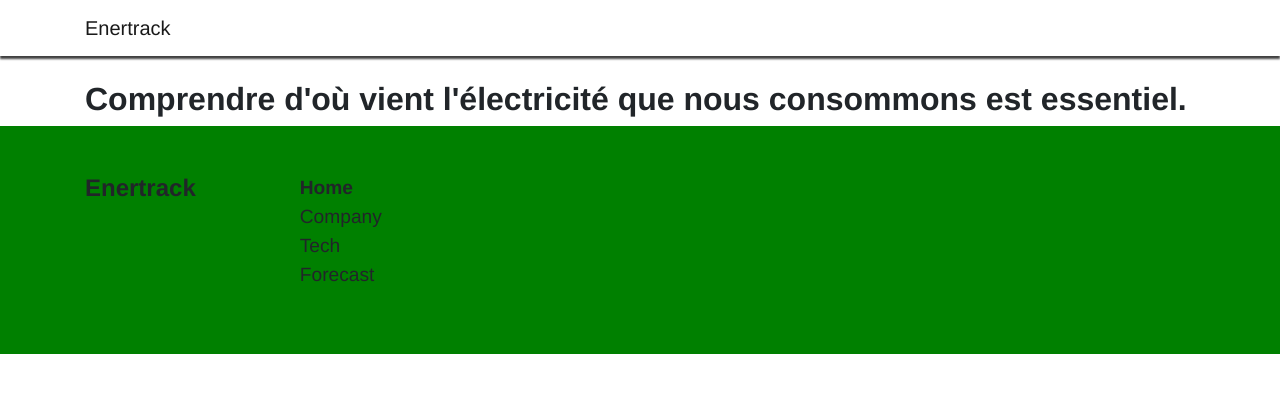
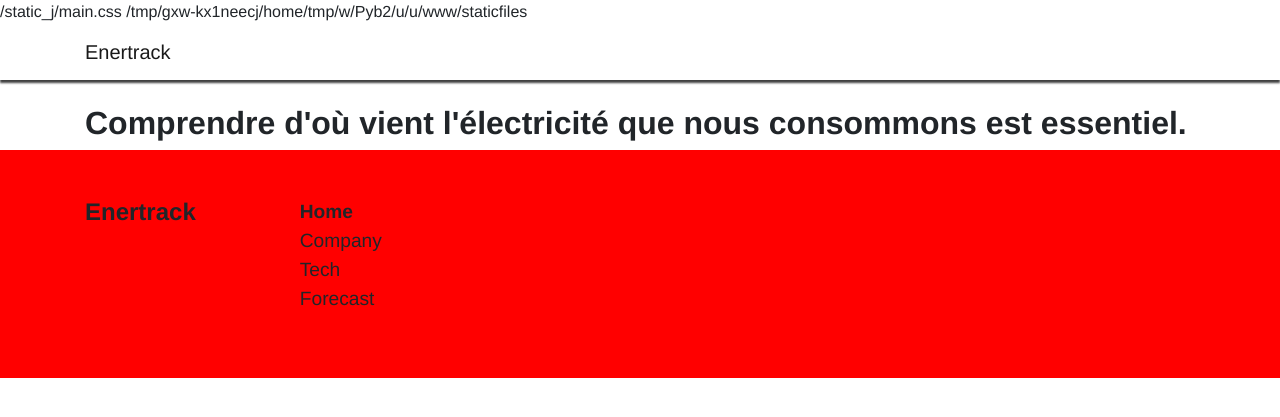
Before and after one commit to SimonLembeye/enertrack, a Django app: page / in a window 1280 px wide. Shown: the top 417 px of the page. Run offline with Django 3.2, Linux system fonts and the light colour scheme; some libraries are stand-ins or nearby versions.

Commit message:
chg: mv static files

```diff
--- a/enertrack/views.py
+++ b/enertrack/views.py
@@ -1,6 +1,8 @@
 import datetime
 from django.shortcuts import render
 from pytz import timezone
+
+from mysite import settings
 
 
 def index(request):
@@ -9,5 +11,5 @@ def index(request):
 
     print(today.year, today.month, today.hour)
 
-    context = {}
+    context = {'var': settings.STATIC_ROOT}
     return render(request, "enertrack/home.html", context)
--- a/mysite/settings.py
+++ b/mysite/settings.py
@@ -30,7 +30,7 @@ environ.Env.read_env()
 SECRET_KEY = env("SECRET_KEY")
 
 # SECURITY WARNING: don't run with debug turned on in production!
-DEBUG = False
+DEBUG = True
 
 ALLOWED_HOSTS = ["0.0.0.0", "127.0.0.1", "localhost", "enertrack.herokuapp.com"]
 
@@ -124,7 +124,7 @@ USE_TZ = True
 
 
 # Static files (CSS, JavaScript, Images)
-STATIC_URL = "/static/"
+STATIC_URL = "/static_j/"
 STATIC_ROOT = os.path.join(BASE_DIR, "staticfiles")
 
 STATICFILES_DIRS = (
--- a/mysite/urls.py
+++ b/mysite/urls.py
@@ -13,8 +13,11 @@ Including another URLconf
     1. Import the include() function: from django.urls import include, path
     2. Add a URL to urlpatterns:  path('blog/', include('blog.urls'))
 """
+from django.conf.urls.static import static
 from django.contrib import admin
 from django.urls import include, path
+
+from mysite import settings
 
 urlpatterns = [
     path("", include("enertrack.urls")),
--- a/static_dir/footer.css
+++ b/static_dir/footer.css
@@ -1,5 +1,5 @@
 #footer-container {
-    background-color: green;
+    background-color: red;
 }
 
 #footer-content {
--- a/templates/base.html
+++ b/templates/base.html
@@ -11,6 +11,8 @@
 <body>
     <div id="navbar">
         {% block navbar %}
+            {% static "main.css" %}
+            {{ var }}
             {% include "nav.html" %}
         {% endblock %}
     </div>
```
